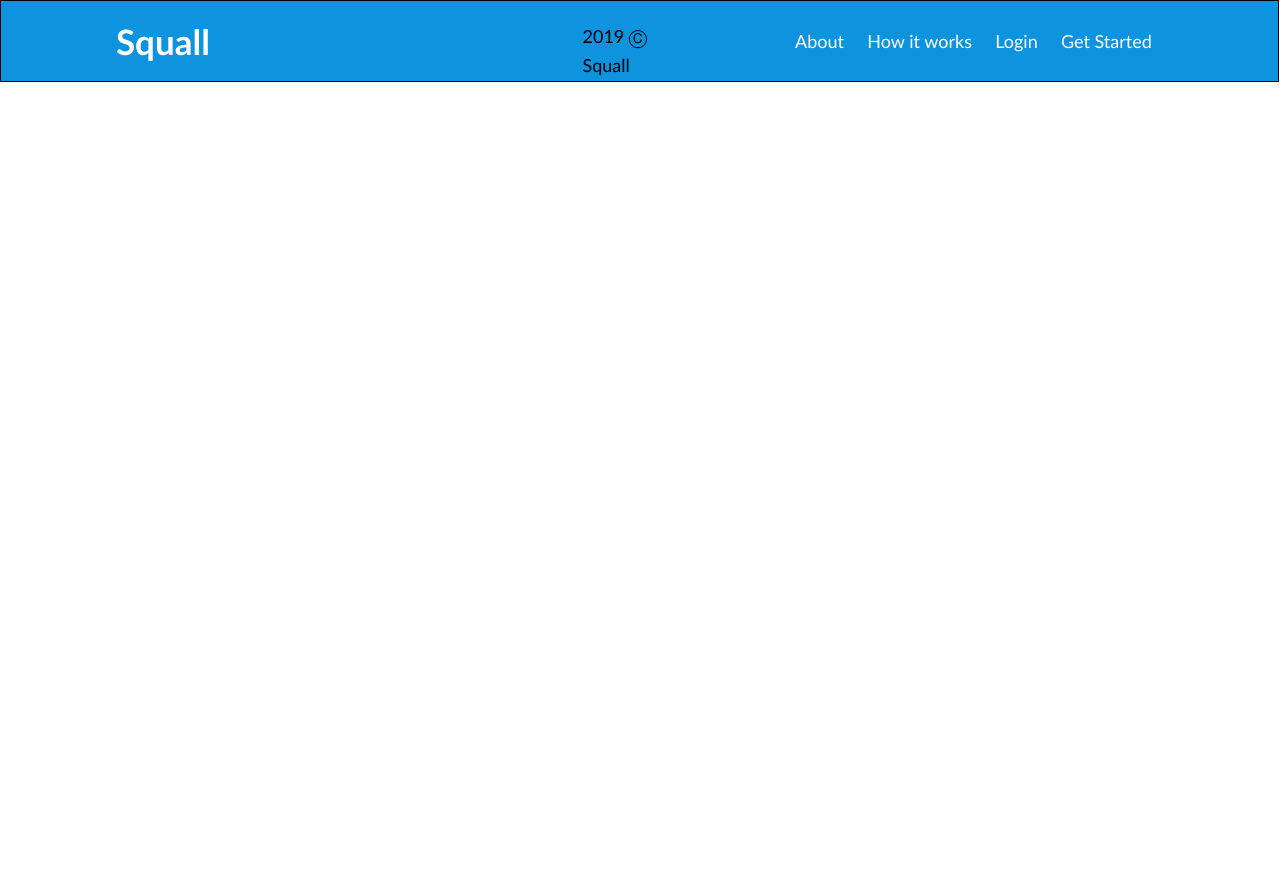
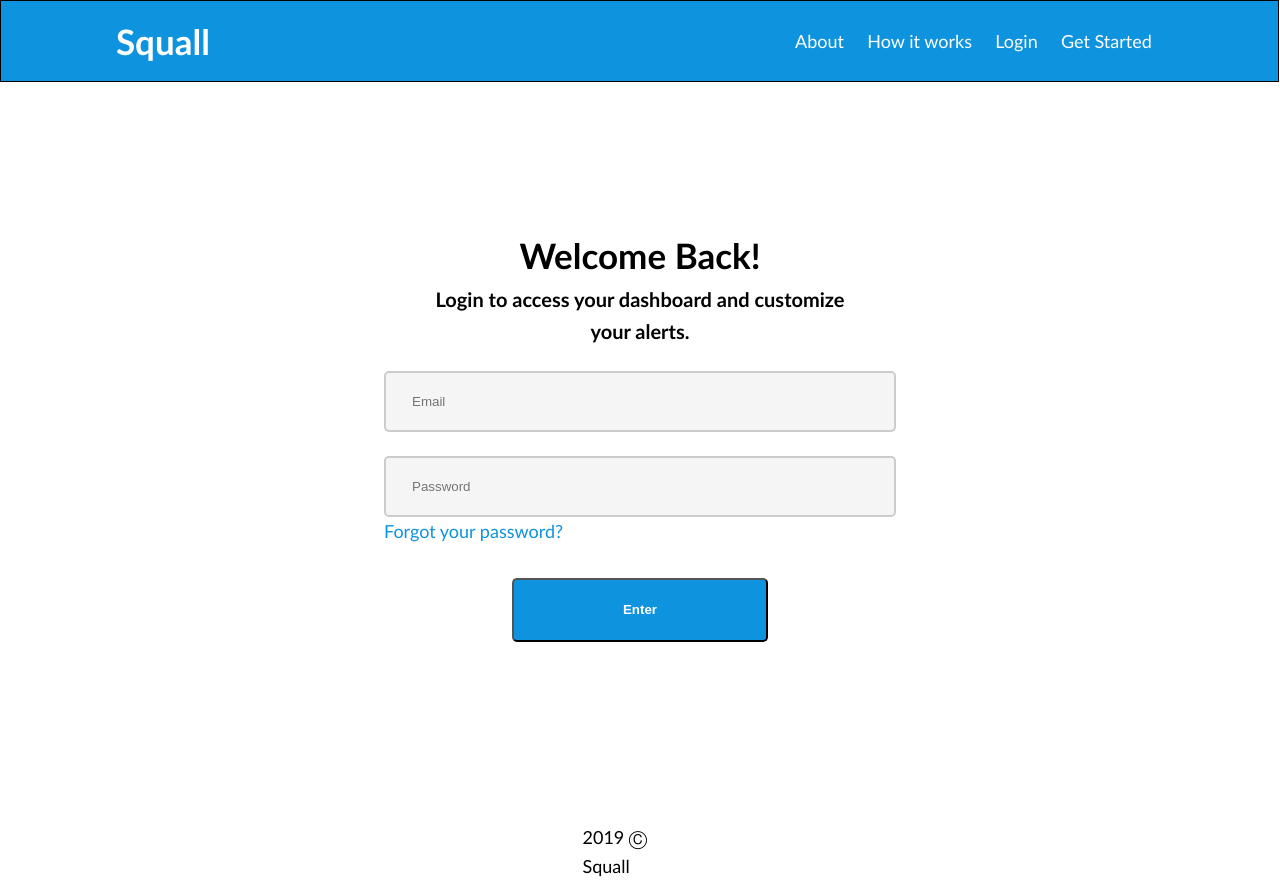
Before and after one commit to jordanjmiller/SquallHackathonFrontend, a React (Create React App) app: page /Login in a window 1280 px wide. Before the commit the page ends 800 px from the top, so only its background shows below. Built offline with nearby package versions, Linux system fonts and the light colour scheme.

Commit message:
Login page styling roughed out

```diff
--- a/src/Components/Login.js
+++ b/src/Components/Login.js
@@ -2,8 +2,15 @@ import React from 'react'
 
 export default function Login() {
     return (
-        <div>
-
+        <div className='loginContainer'>
+            <div className='loginContainerInner'>
+                <h2>Welcome Back!</h2>
+                <h3> Login to access your dashboard and customize your alerts.</h3>
+                <input className='landingInputFull' type='Text' required placeholder='Email'/>
+                <input className='landingInputFull' type='Text' required placeholder='Password'/>
+                <a href='#'>Forgot your password?</a>
+                <button>Enter</button>
+            </div>
         </div>
     )
 }
--- /dev/null
+++ b/src/LESS/ComponentStyles/Login.less
@@ -0,0 +1,41 @@
+.loginContainer{
+    width: 100%;
+    height: 82vh;
+}
+.loginContainerInner{
+    // display: flex;
+    // justify-content: space-around;
+    // background-color: orange;
+    width: 40%;
+    margin: 0 auto;
+    h2{
+        margin: 145px auto 0 auto;
+        text-align: center;
+    }
+    h3{
+        width: 80%;
+        margin: 0 auto;
+        text-align: center;
+    }
+    input{
+        margin: 24px 0 0 0;
+        height: 61px;
+        background-color : #F5F5F5;
+        border: 2px solid #CBCCCD;
+        box-sizing: border-box;
+        border-radius: 5px;
+    }
+    a{
+        font-weight: 500;
+        color: @main-blue;
+    }
+    button{
+        background-color: @main-blue;
+        color: white;
+        font-weight: 900;;
+        border-radius: 5px;
+        width: 50%;
+        height: 64px;
+        margin: 32px 25% 0 25%;
+    }
+}
--- a/src/LESS/index.less
+++ b/src/LESS/index.less
@@ -10,3 +10,4 @@
 @import "./ComponentStyles/Utils.less";
 @import "./ComponentStyles/Account.less";
 @import "./ComponentStyles/Landing.less";
+@import "./ComponentStyles/Login.less";
--- a/src/index.css
+++ b/src/index.css
@@ -322,6 +322,17 @@ input:checked + .slider:before {
 }
 .landingGSInnerDiv input {
   height: 61px;
+  background-color: #F5F5F5;
+  border: 2px solid #CBCCCD;
+  box-sizing: border-box;
+  border-radius: 5px;
+}
+.landingGSInnerDiv select {
+  height: 61px;
+  background-color: #F5F5F5;
+  border: 2px solid #CBCCCD;
+  box-sizing: border-box;
+  border-radius: 5px;
 }
 .landingInputHalf {
   width: 48%;
@@ -339,3 +350,41 @@ input:checked + .slider:before {
   border-radius: 5px;
   text-indent: 24px;
 }
+.loginContainer {
+  width: 100%;
+  height: 82vh;
+}
+.loginContainerInner {
+  width: 40%;
+  margin: 0 auto;
+}
+.loginContainerInner h2 {
+  margin: 145px auto 0 auto;
+  text-align: center;
+}
+.loginContainerInner h3 {
+  width: 80%;
+  margin: 0 auto;
+  text-align: center;
+}
+.loginContainerInner input {
+  margin: 24px 0 0 0;
+  height: 61px;
+  background-color: #F5F5F5;
+  border: 2px solid #CBCCCD;
+  box-sizing: border-box;
+  border-radius: 5px;
+}
+.loginContainerInner a {
+  font-weight: 500;
+  color: #0E93DE;
+}
+.loginContainerInner button {
+  background-color: #0E93DE;
+  color: white;
+  font-weight: 900;
+  border-radius: 5px;
+  width: 50%;
+  height: 64px;
+  margin: 32px 25% 0 25%;
+}
```
Also changed, not shown: src/LESS/ComponentStyles/Landing.less (+11 -1 lines), src/App.js (line endings or trailing spaces).
